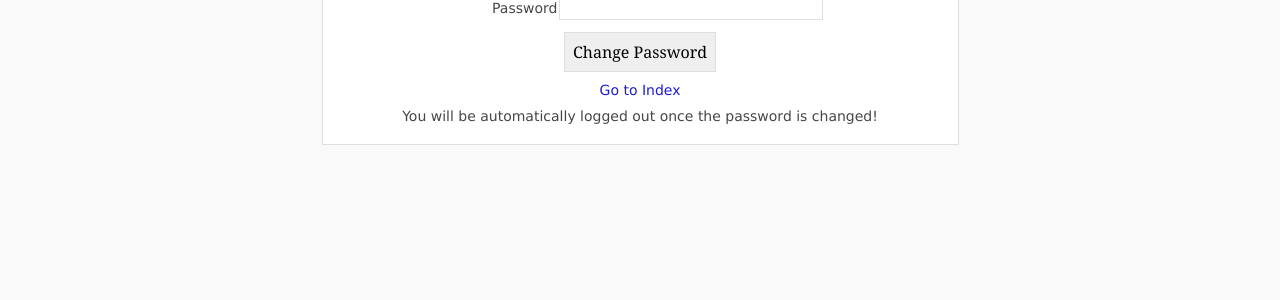
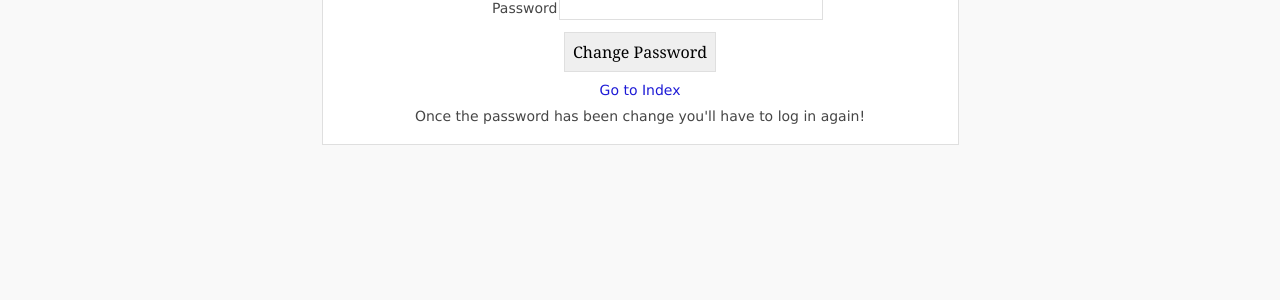
Before and after one commit to JunkyPic/loginSystem, a PHP site: page /forms/change_password_form.php in a window 1280 px wide. Shown: the part 212-512 px from the top of the page. Run offline with PHP 8.4, Linux system fonts and the light colour scheme.

Commit message:
Changed A message

```diff
--- a/forms/change_password_form.php
+++ b/forms/change_password_form.php
@@ -30,7 +30,7 @@
 					<p><input type="submit" name="resetPassword" value="Change Password"/></p>
         </form>
 		<p><a href="index.php">Go to Index</a></p>
-		<p>You will be automatically logged out once the password is changed!</p>
+		<p>Once the password has been change you'll have to log in again!</p>
 	</div>
     </body>
 </html>
```
